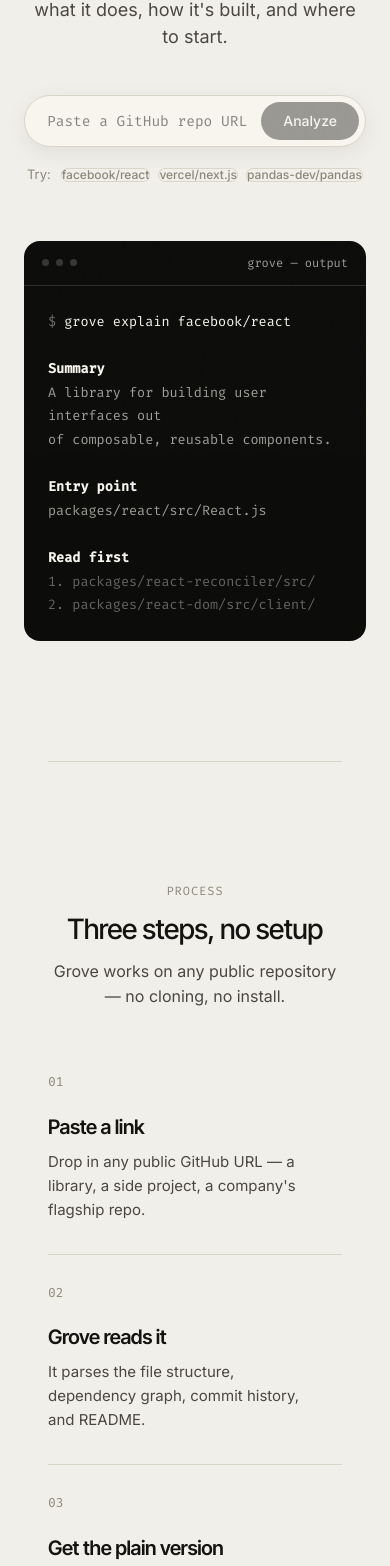
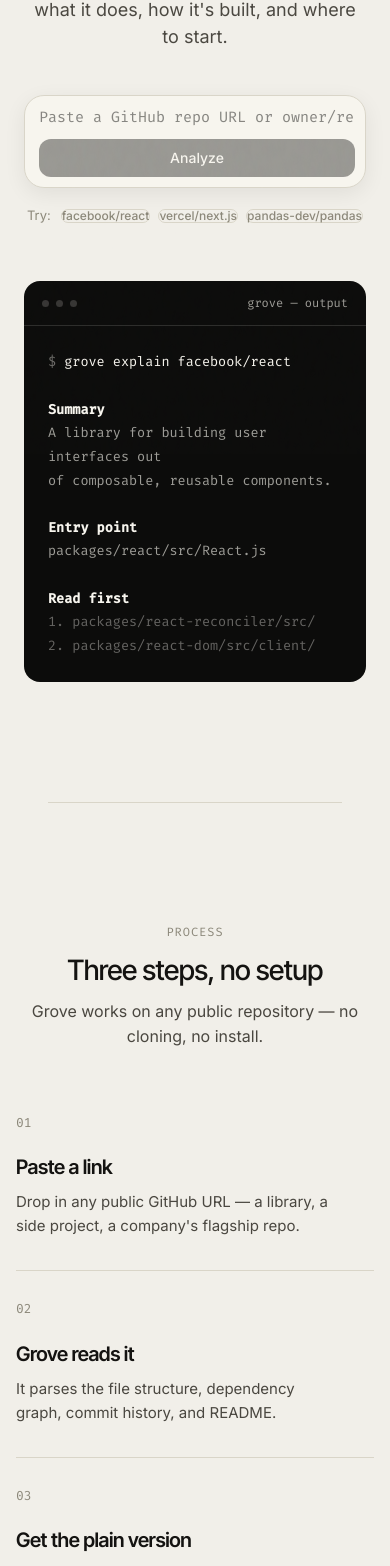
Before and after one commit to gusainyashaswi/grove, a React (Vite) app in the folder frontend/: page / in a window 390 px wide. Shown: the part 390-1956 px from the top of the page. Built offline with nearby package versions, Linux system fonts and the light colour scheme; no server answers.

Commit message:
feat: implement useReveal hook and add comprehensive responsive styles for layout consistency

```diff
--- /dev/null
+++ b/frontend/src/hooks/useReveal.js
@@ -0,0 +1,47 @@
+import { useEffect } from "react";
+
+/**
+ * useReveal — attaches an IntersectionObserver to every .reveal element
+ * in the document, adding "in-view" when it crosses the threshold.
+ *
+ * One-shot: each element is unobserved after it first enters view.
+ * Respects prefers-reduced-motion by skipping animation entirely.
+ *
+ * Call once near the top of the page (e.g., Home.jsx) after the full
+ * render tree has mounted. To re-scan after async content appears,
+ * increment the `deps` array (or call it again with a new key).
+ */
+export function useReveal(deps = []) {
+    useEffect(() => {
+        const reduceMotion = window.matchMedia("(prefers-reduced-motion: reduce)").matches;
+
+        const allReveal = document.querySelectorAll(".reveal:not(.in-view)");
+
+        if (reduceMotion) {
+            allReveal.forEach((el) => el.classList.add("in-view"));
+            return;
+        }
+
+        if (!("IntersectionObserver" in window)) {
+            allReveal.forEach((el) => el.classList.add("in-view"));
+            return;
+        }
+
+        const io = new IntersectionObserver(
+            (entries) => {
+                entries.forEach((entry) => {
+                    if (entry.isIntersecting) {
+                        entry.target.classList.add("in-view");
+                        io.unobserve(entry.target);
+                    }
+                });
+            },
+            { threshold: 0.15 }
+        );
+
+        allReveal.forEach((el) => io.observe(el));
+
+        return () => io.disconnect();
+        // eslint-disable-next-line react-hooks/exhaustive-deps
+    }, deps);
+}
--- a/frontend/src/pages/Home.jsx
+++ b/frontend/src/pages/Home.jsx
@@ -1,12 +1,16 @@
-import { useState, useEffect } from "react";
+import { useState } from "react";
 import { useNavigate } from "react-router-dom";
 import { useRepository } from "../context/RepositoryContext";
 import { analyzeRepository } from "../services/repository.service";
-import Hero from "../components/Hero";
+import { useReveal } from "../hooks/useReveal";
+
+import Hero          from "../components/Hero";
 import ProcessSection from "../components/ProcessSection";
 import FeatureSection from "../components/FeatureSection";
-import QuoteBand from "../components/QuoteBand";
-import FeaturesGrid from "../components/FeaturesGrid";
+import QuoteBand      from "../components/QuoteBand";
+import FeaturesGrid   from "../components/FeaturesGrid";
+import CtaSection     from "../components/CtaSection";
+import Footer         from "../components/Footer";
 
 export default function Home() {
     const { setRepository } = useRepository();
@@ -14,32 +18,12 @@
     const [loading, setLoading] = useState(false);
     const [error,   setError  ] = useState("");
 
-    // Reveal scroll trigger matching reference script
-    useEffect(() => {
-        const reduceMotion = window.matchMedia("(prefers-reduced-motion: reduce)").matches;
-        if (reduceMotion) {
-            document.querySelectorAll(".reveal").forEach((el) => el.classList.add("in-view"));
-            return;
-        }
-
-        if ("IntersectionObserver" in window) {
-            const io = new IntersectionObserver(
-                (entries) => {
-                    entries.forEach((e) => {
-                        if (e.isIntersecting) {
-                            e.target.classList.add("in-view");
-                            io.unobserve(e.target);
-                        }
-                    });
-                },
-                { threshold: 0.15 }
-            );
-            document.querySelectorAll(".reveal").forEach((el) => io.observe(el));
-            return () => io.disconnect();
-        } else {
-            document.querySelectorAll(".reveal").forEach((el) => el.classList.add("in-view"));
-        }
-    }, []);
+    /*
+     * Fire the reveal scan once on mount.
+     * All .reveal elements rendered synchronously (every section below)
+     * will be picked up by this single observer.
+     */
+    useReveal();
 
     async function handleAnalyze(url) {
         if (!url || loading) return;
@@ -85,22 +69,44 @@
                 minHeight: "100dvh",
                 background: "var(--bg)",
                 color: "var(--ink)",
+                overflowX: "hidden",
             }}
         >
+            {/* ── Hero ── */}
             <Hero onAnalyze={handleAnalyze} loading={loading} error={error} />
 
-            {/* Divider */}
-            <div style={{ maxWidth: "1440px", margin: "0 auto", padding: "0 48px" }}>
-                <div style={{ height: "1px", background: "var(--line)" }} />
-            </div>
+            {/* ── Section divider ── */}
+            <Divider />
 
+            {/* ── How it works ── */}
             <ProcessSection />
 
+            {/* ── Feature: two-column with Terminal ── */}
             <FeatureSection />
 
+            {/* ── Quote band ── */}
             <QuoteBand />
 
+            {/* ── Features grid ── */}
             <FeaturesGrid />
+
+            {/* ── Divider before CTA ── */}
+            <Divider />
+
+            {/* ── CTA ── */}
+            <CtaSection onAnalyze={handleAnalyze} />
+
+            {/* ── Footer ── */}
+            <Footer />
         </div>
     );
 }
+
+/** Full-width 1px horizontal rule using --line color */
+function Divider() {
+    return (
+        <div style={{ maxWidth: "1440px", margin: "0 auto", padding: "0 48px" }}>
+            <div style={{ height: "1px", background: "var(--line)" }} />
+        </div>
+    );
+}
--- a/frontend/src/styles/global.css
+++ b/frontend/src/styles/global.css
@@ -34,6 +34,12 @@
   --font-heading: "Inter Tight", sans-serif;
   --font-body: "Inter", sans-serif;
   --font-mono: "Fira Mono", monospace;
+
+  /* Radius aliases used by components */
+  --r-card:   14px;
+  --r-input:  9999px;
+  --r-button: 9999px;
+  --radius-card: 14px;
 }
 
 *,
@@ -113,7 +119,6 @@
   background: var(--ink-soft);
 }
 
-/* Scroll Reveal */
 .reveal {
   opacity: 0;
   transform: translateY(14px);
@@ -123,6 +128,80 @@
 .reveal.in-view {
   opacity: 1;
   transform: translateY(0);
+}
+
+/* Skip animations for users who prefer reduced motion */
+@media (prefers-reduced-motion: reduce) {
+  .reveal {
+    opacity: 1;
+    transform: none;
+    transition: none;
+  }
+}
+
+/* ── Responsive: Hero input bar wraps at 600px ── */
+@media (max-width: 600px) {
+  .analyze-bar,
+  .cta-analyze-bar {
+    flex-direction: column;
+    align-items: stretch !important;
+    padding: 10px 10px 10px 14px !important;
+    border-radius: 20px !important;
+    gap: 10px !important;
+  }
+  .analyze-bar input,
+  .cta-analyze-bar input {
+    font-size: 15px !important;
+  }
+  .analyze-bar button,
+  .cta-analyze-bar button {
+    width: 100%;
+    justify-content: center;
+    border-radius: 12px !important;
+  }
+}
+
+/* ── Responsive: 900px breakpoint ── */
+@media (max-width: 900px) {
+  .process-section > div,
+  .feature-section > div,
+  .features-grid-section > div,
+  .cta-band > div,
+  .dark-footer > div,
+  .breath > div {
+    padding-left: 28px !important;
+    padding-right: 28px !important;
+  }
+}
+
+/* ── Responsive: 720px breakpoint ── */
+@media (max-width: 720px) {
+  .process-section > div,
+  .feature-section > div,
+  .features-grid-section > div,
+  .cta-band > div,
+  .dark-footer > div,
+  .breath > div {
+    padding-left: 20px !important;
+    padding-right: 20px !important;
+  }
+
+  .dark-footer {
+    border-radius: 20px 20px 0 0 !important;
+  }
+}
+
+/* ── Responsive: 480px breakpoint ── */
+@media (max-width: 480px) {
+  .process-section > div,
+  .feature-section > div,
+  .features-grid-section > div,
+  .cta-band > div,
+  .dark-footer > div,
+  .breath > div {
+    padding-left: 16px !important;
+    padding-right: 16px !important;
+  }
 }
 
 /* Animations */
```
